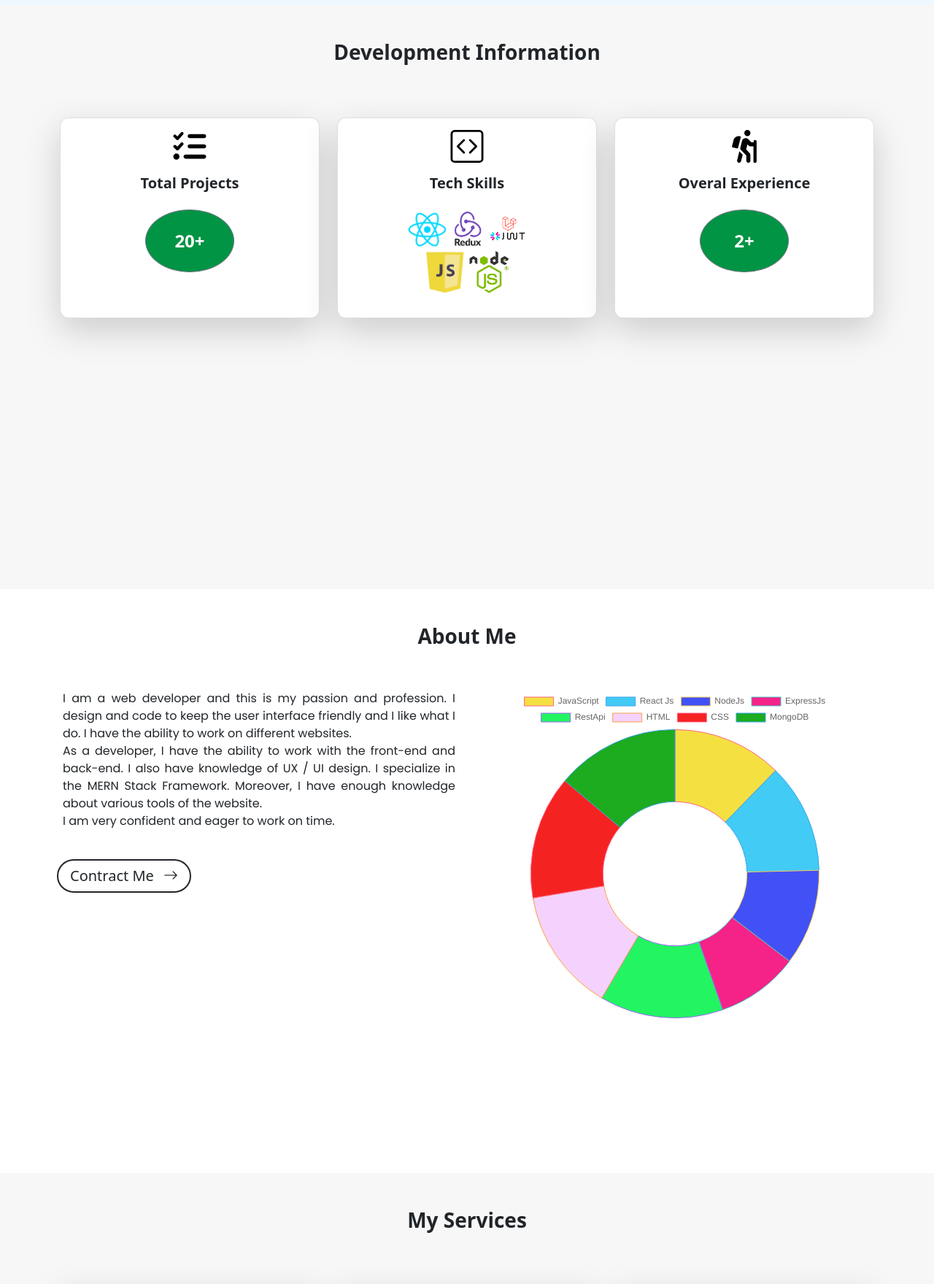
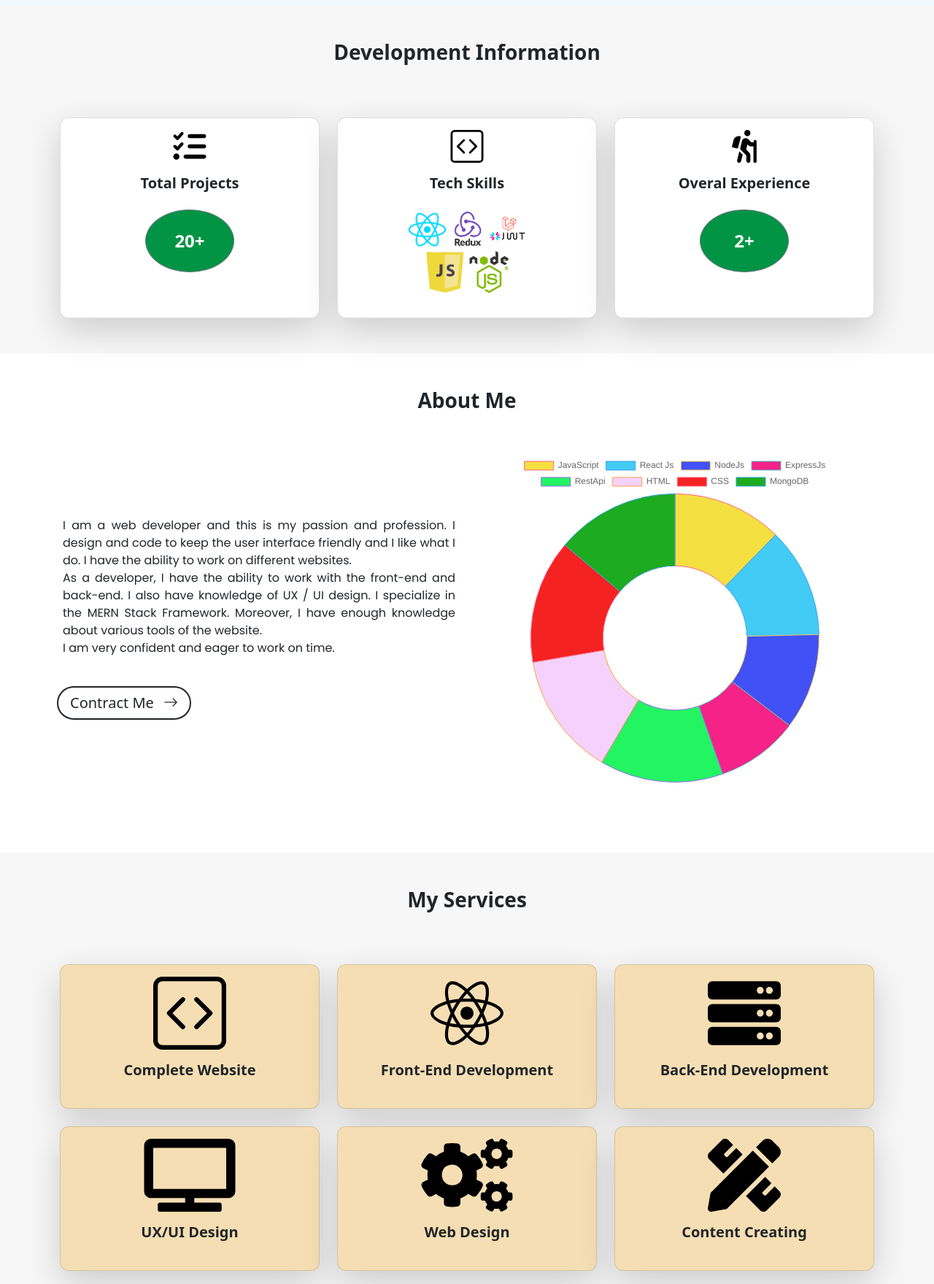
Before and after one commit to mesu-ai/portfolio, a React (Create React App) app: page /home in a window 1280 px wide. Shown: the part 849-2608 px from the top of the page at 73% size. Built offline with nearby package versions, Linux system fonts and the light colour scheme.

Commit message:
update chngaes

```diff
--- a/src/pages/about/About.js
+++ b/src/pages/about/About.js
@@ -7,12 +7,12 @@ import { Link } from 'react-router-dom';
 
 const About = () => {
     return (
-        <div style={{minHeight:'100vh',maxHeight:'auto' }} className="py-5"  >
+        <div style={{height:'auto'}} className="py-5"  >
 
             <Container className="d-flex flex-column  justify-content-center align-items-center">
             <h3 className="fw-bold "> About Me</h3>
 
-            <Row className="d-flex flex-lg-row flex-column-reverse  row-cols-lg-2 row-cols-1 py-5">
+            <Row className="d-flex flex-lg-row align-items-center flex-column-reverse  row-cols-lg-2 row-cols-1 py-5">
 
                 <Col className=" text-start mt-lg-0 mt-5 px-lg-2 px-4">
 
--- a/src/pages/contact/Contact.js
+++ b/src/pages/contact/Contact.js
@@ -37,7 +37,7 @@ const Contact = () => {
 
 
     return (
-        <div style={{backgroundColor:'#f7f7f7',minHeight:'100vh',maxHeight:'auto',padding:'20px 0'}}>
+        <div style={{backgroundColor:'#f7f7f7',height:'auto',padding:'60px 0'}}>
         <Container className=" justify-content-center align-items-center ">
 
         {isLoading ? <Spinner className="mt-5" animation="border" variant="primary" />:
--- a/src/pages/home/developerinfo/DevInfo.js
+++ b/src/pages/home/developerinfo/DevInfo.js
@@ -53,7 +53,7 @@ const devinfos=[
 
 const DevInfo = () => {
     return (
-        <div style={{backgroundColor:'#f7f7f7',minHeight:'100vh',maxHeight:'auto' }}>
+        <div style={{backgroundColor:'#f7f7f7' }}>
         <Container className="py-5">
 
         <h3 className="mb-5 fw-bold">Development Information</h3>
--- a/src/pages/projects/Projects.js
+++ b/src/pages/projects/Projects.js
@@ -13,7 +13,7 @@ const Projects = () => {
 
 
     return (
-        <div  style={{backgroundColor:'',minHeight:'100vh',maxHeight:'auto' }} className="my-4 py-5">
+        <div  style={{backgroundColor:'',height:'auto' }} className="my-4 py-5">
             <Container>
             <h3 className="fw-bold">My Projects</h3>
             <div className="my-5">
--- a/src/pages/services/Services.js
+++ b/src/pages/services/Services.js
@@ -39,7 +39,7 @@ const services=[
 
 const Services = () => {
     return (
-        <div style={{backgroundColor:'#f7f7f7',minHeight:'100vh',maxHeight:'auto' }}>
+        <div style={{backgroundColor:'#f7f7f7',height:'auto' }}>
             <Container className="py-5">
 
             <h3 className="mb-5 fw-bold">My Services</h3>
```
